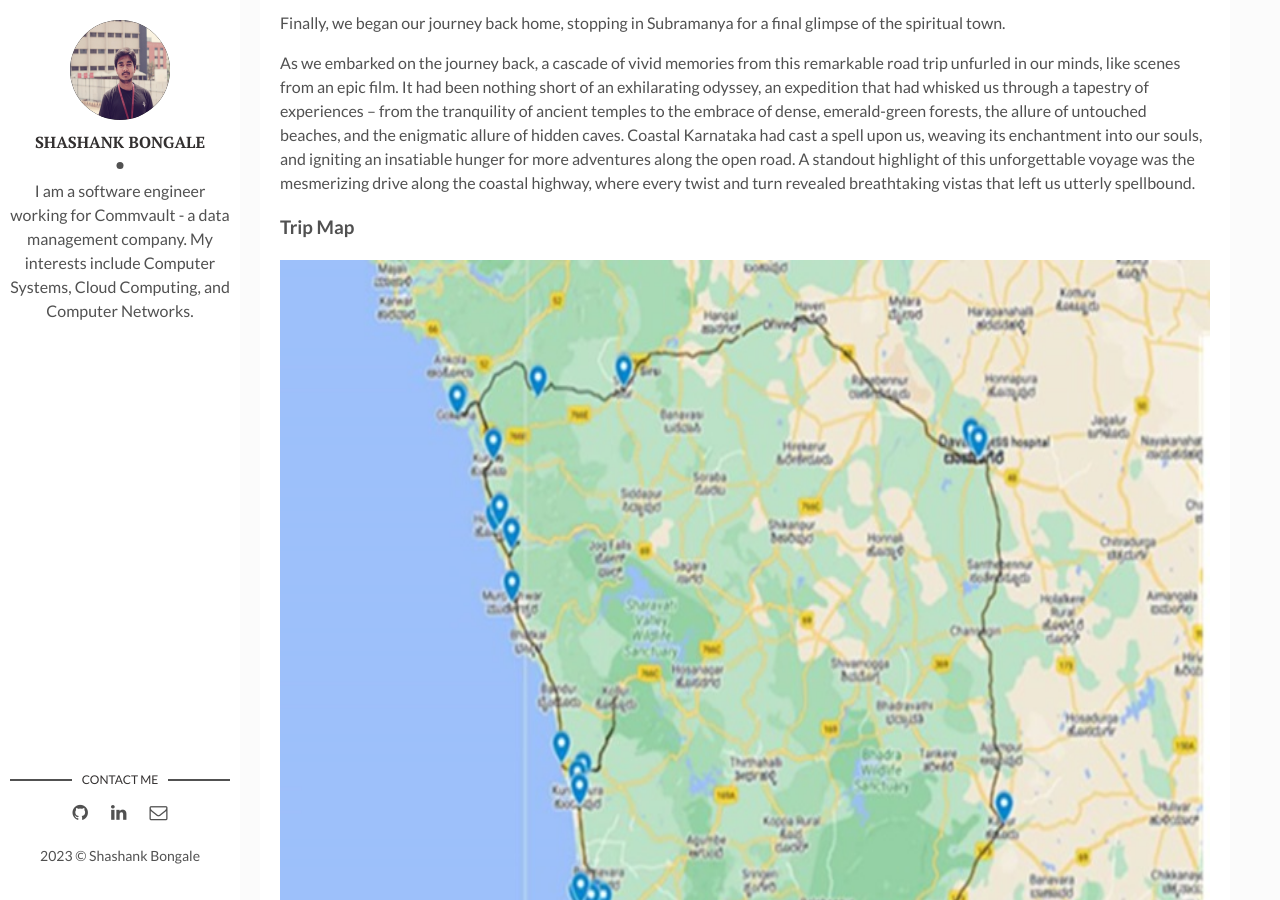
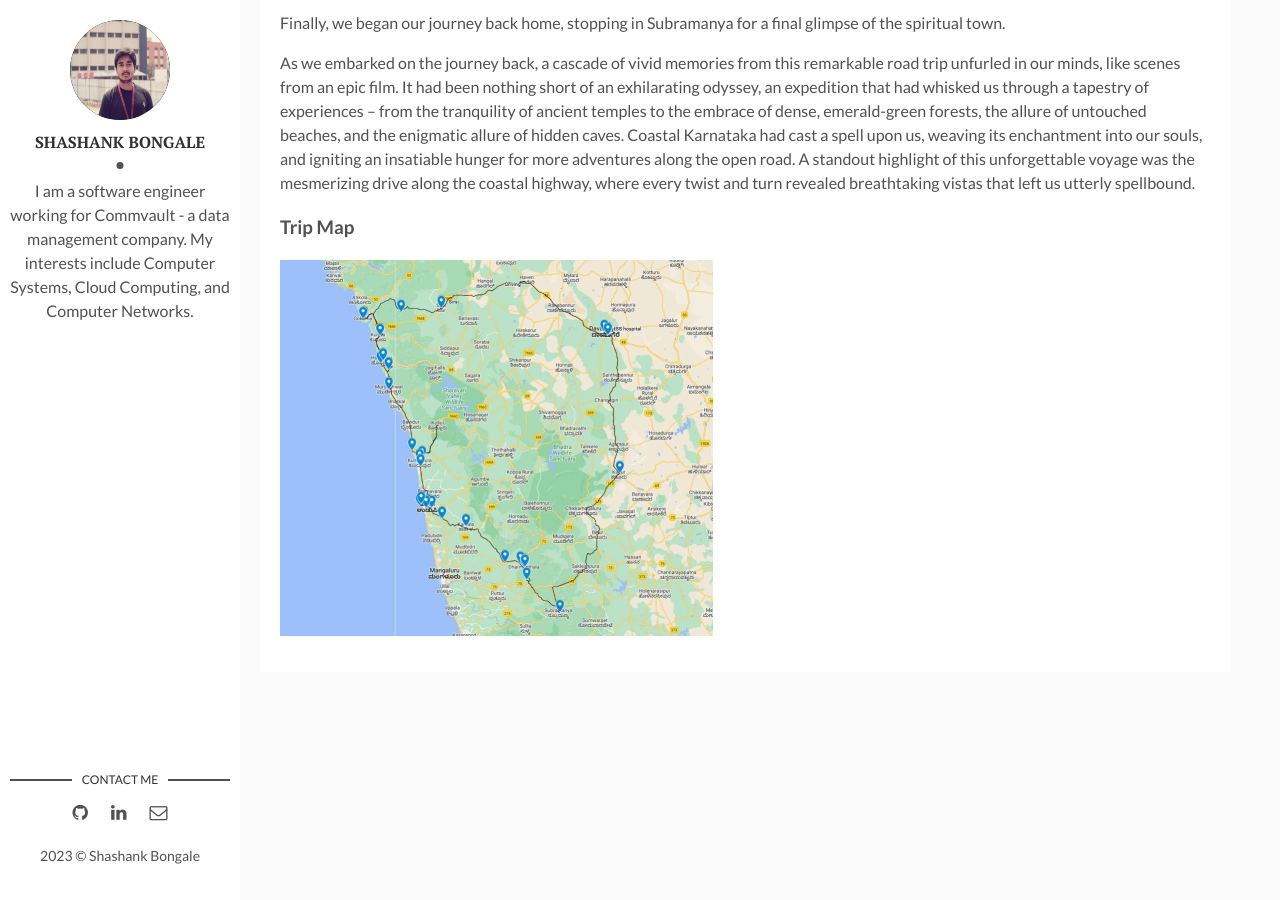
Before and after one commit to ShashankBongale/ShashankBongale.github.io, a Jekyll site: the page built from _posts/2023-09-24-Coastal-Karnataka-Odyssey.markdown, in a window 1280 px wide and 900 px high, scrolled down 1443 px. Built offline with Jekyll 4.4.1, drawn with Linux system fonts in a browser that asks for light colours.

Commit message:
resized image

```diff
--- a/_posts/2023-09-24-Coastal-Karnataka-Odyssey.markdown
+++ b/_posts/2023-09-24-Coastal-Karnataka-Odyssey.markdown
@@ -44,4 +44,4 @@ Finally, we began our journey back home, stopping in Subramanya for a final glim
 As we embarked on the journey back, a cascade of vivid memories from this remarkable road trip unfurled in our minds, like scenes from an epic film. It had been nothing short of an exhilarating odyssey, an expedition that had whisked us through a tapestry of experiences – from the tranquility of ancient temples to the embrace of dense, emerald-green forests, the allure of untouched beaches, and the enigmatic allure of hidden caves. Coastal Karnataka had cast a spell upon us, weaving its enchantment into our souls, and igniting an insatiable hunger for more adventures along the open road. A standout highlight of this unforgettable voyage was the mesmerizing drive along the coastal highway, where every twist and turn revealed breathtaking vistas that left us utterly spellbound.
 
 ### Trip Map
-![map]({{site.baseurl}}/assets/img/map.jpeg){:height="1000px" width="1000px"}
+![map]({{site.baseurl}}/assets/img/map.jpg)
```
Also changed, not shown: assets/img/map.jpeg, assets/img/map.jpg (added).
